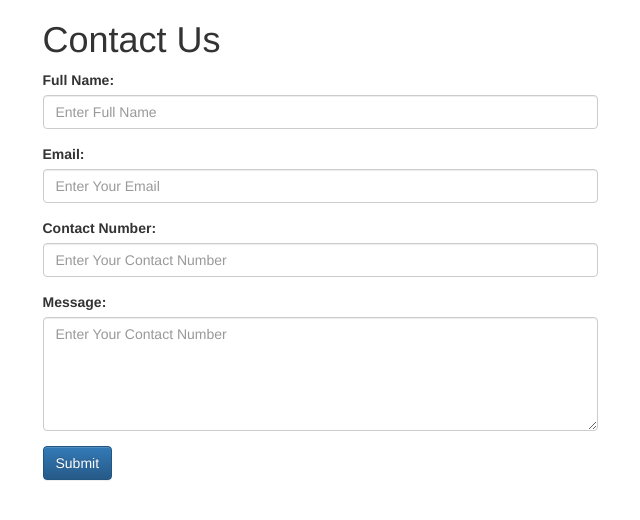
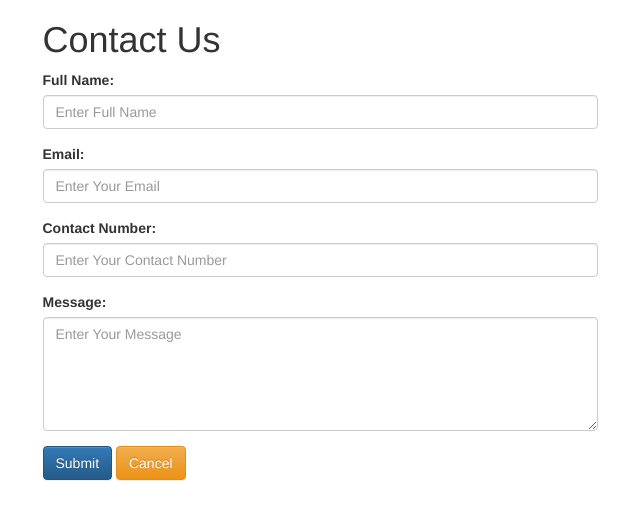
Before and after one commit to GeorgianCollege/COMP1006-W2017-Lesson12, a PHP site: template Views/content/contact.php in a window 1280 px wide. Shown: the top 520 px of the page, without its empty margins (320-960 px from the left). Run offline with PHP 8.4, Linux system fonts and the light colour scheme; the template is opened without the code that fills it, so the values that code supplies are empty.

Commit message:
added cancel button to contact form

```diff
--- a/Views/content/contact.php
+++ b/Views/content/contact.php
@@ -18,9 +18,12 @@
                 </div>
                 <div class="form-group">
                     <label for="MessageTextArea">Message:</label>
-                    <textarea class="form-control" rows="5" id="MessageTextArea" name="contactnumber" placeholder="Enter Your Contact Number" required></textarea>
+                    <textarea class="form-control" rows="5" id="MessageTextArea" name="contactnumber" placeholder="Enter Your Message" required></textarea>
                 </div>
                 <button type="submit" class="btn btn-primary">Submit</button>
+                <a href="index.php?pageId=Contact">
+                    <input type="button" class="btn btn-warning" value="Cancel"/>
+                </a>
             </form>
 
 
```
